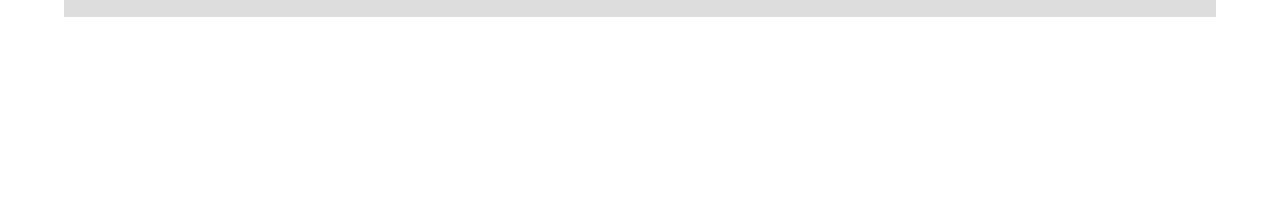
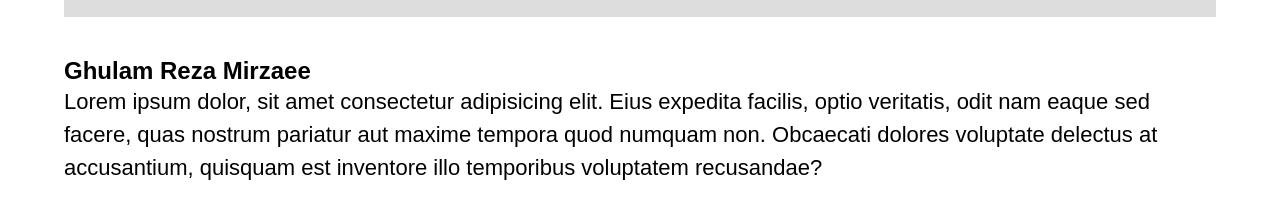
Before and after one commit to Alibaba0202/Bami-1, a plain HTML site: page index.html in a window 1280 px wide. Shown: the part 70-288 px from the top of the page. Drawn offline with Linux system fonts and the light colour scheme.

Commit message:
latest chane

```diff
--- a/index.html
+++ b/index.html
@@ -4,7 +4,7 @@
         <meta charset="UTF-8" />
         <meta name="viewport" content="width=device-width, initial-scale=1.0" />
         <title>Bami Services</title>
-        <link rel="stylesheet" href="style.css">
+        <link rel="stylesheet" href="style.css" />
     </head>
     <body>
         <header class="main-header">
@@ -16,5 +16,15 @@
                 <a href="#">About</a>
             </nav>
         </header>
+        <main>
+            <h2>Ghulam Reza Mirzaee</h2>
+            <p>
+                Lorem ipsum dolor, sit amet consectetur adipisicing elit. Eius
+                expedita facilis, optio veritatis, odit nam eaque sed facere,
+                quas nostrum pariatur aut maxime tempora quod numquam non.
+                Obcaecati dolores voluptate delectus at accusantium, quisquam
+                est inventore illo temporibus voluptatem recusandae?
+            </p>
+        </main>
     </body>
 </html>
--- a/style.css
+++ b/style.css
@@ -16,6 +16,7 @@ body{
     justify-content: space-between;
     padding: 20px;
     background-color: #ddd;
+    margin-bottom: 40px;
 }
 
 nav {
@@ -32,6 +33,12 @@ h1 {
     text-transform: uppercase;
 }
 
+p {
+    font-size: 22px;
+    line-height: 1.5;
+    margin-bottom: 10px;
+}
+
 a:link, :visited {
     color: #dd1199;
     font-size: 15px;
```
